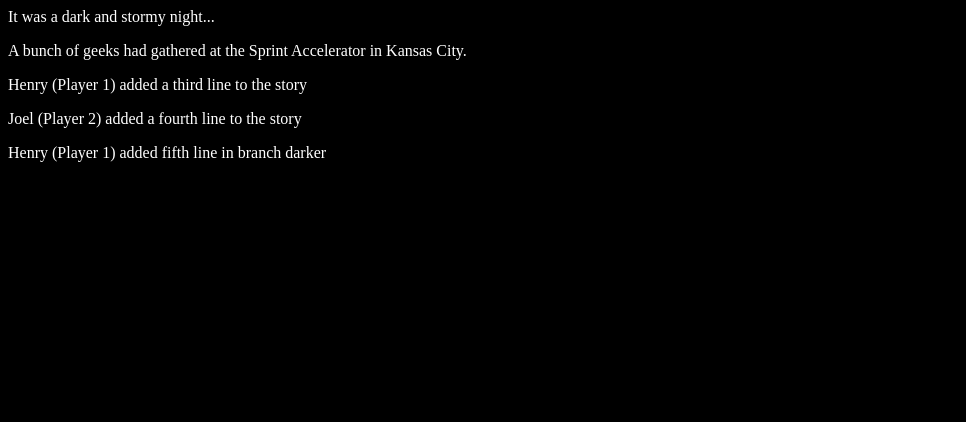
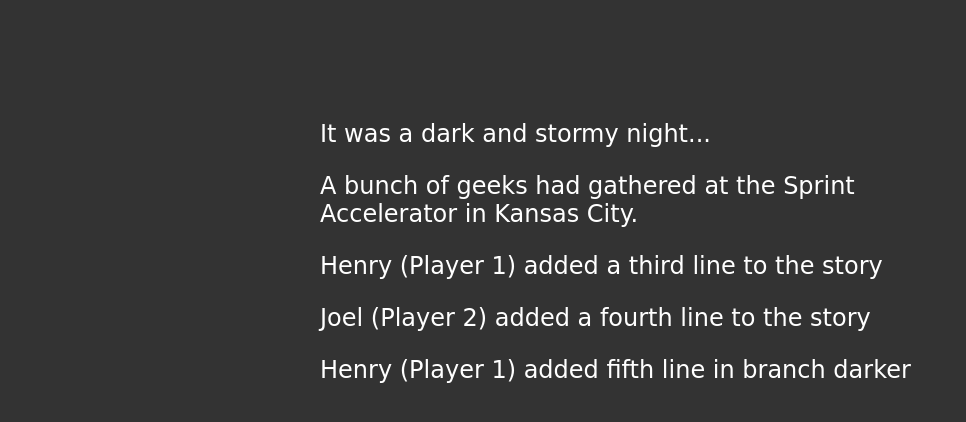
Before and after one commit to henryrylko/fireside-story, a plain HTML site: page index.html in a window 1280 px wide. Shown: the whole page, without its empty margins (0-966 px from the left). Drawn offline with Linux system fonts and the light colour scheme.

Commit message:
Spiced up the stylesheet and changed the font

```diff
--- a/index.html
+++ b/index.html
@@ -1,6 +1,7 @@
 <html>
    <head>
       <link rel="stylesheet" type="text/css" href="style.css">
+      <link href="https://fonts.googleapis.com/css?family=Satisfy" rel="sytlesheet">
    </head>
    <body>
       <p>It was a dark and stormy night...</p>
--- a/style.css
+++ b/style.css
@@ -1,4 +1,7 @@
 body {
    color: white;
-   background-color: black;
+   background-color: #333;
+   font-size: 150%;
+   font-family: 'Satisfy', cursive;
+   margin: 5em 25%;
 }
```
